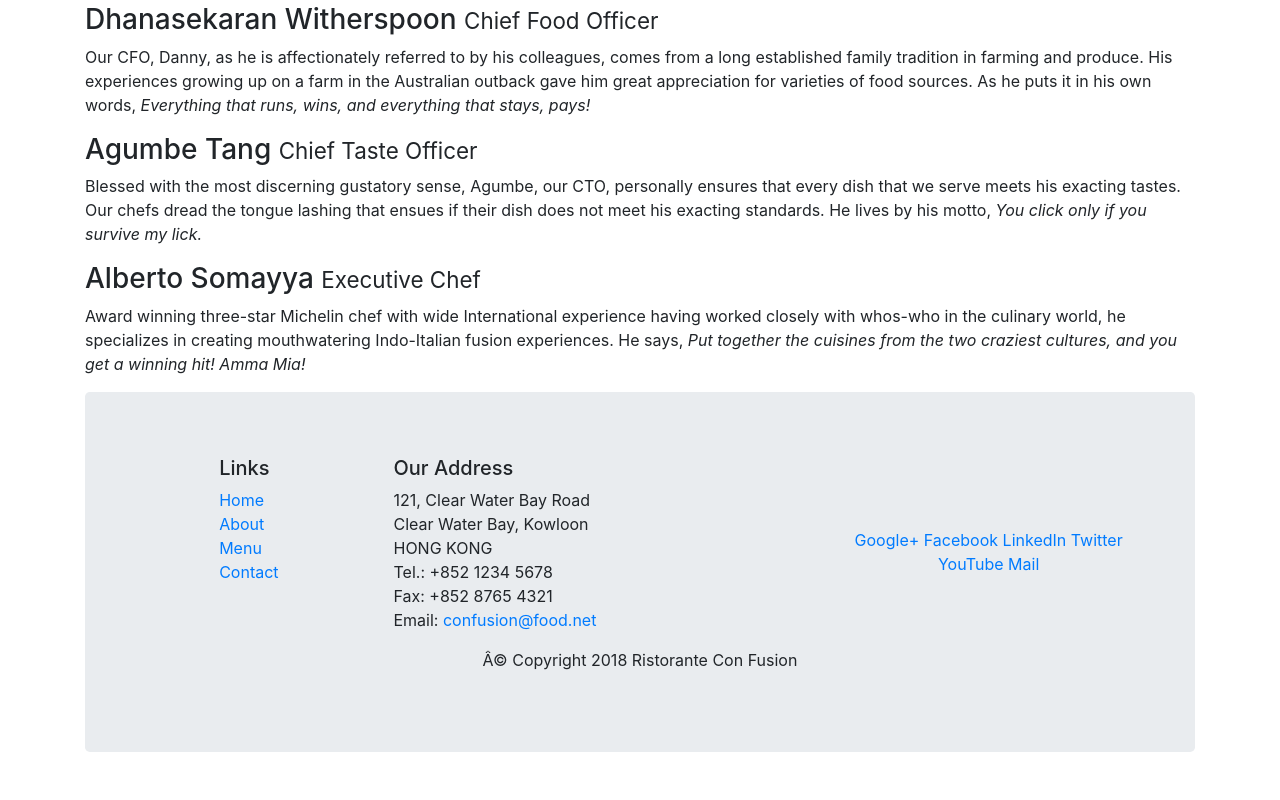
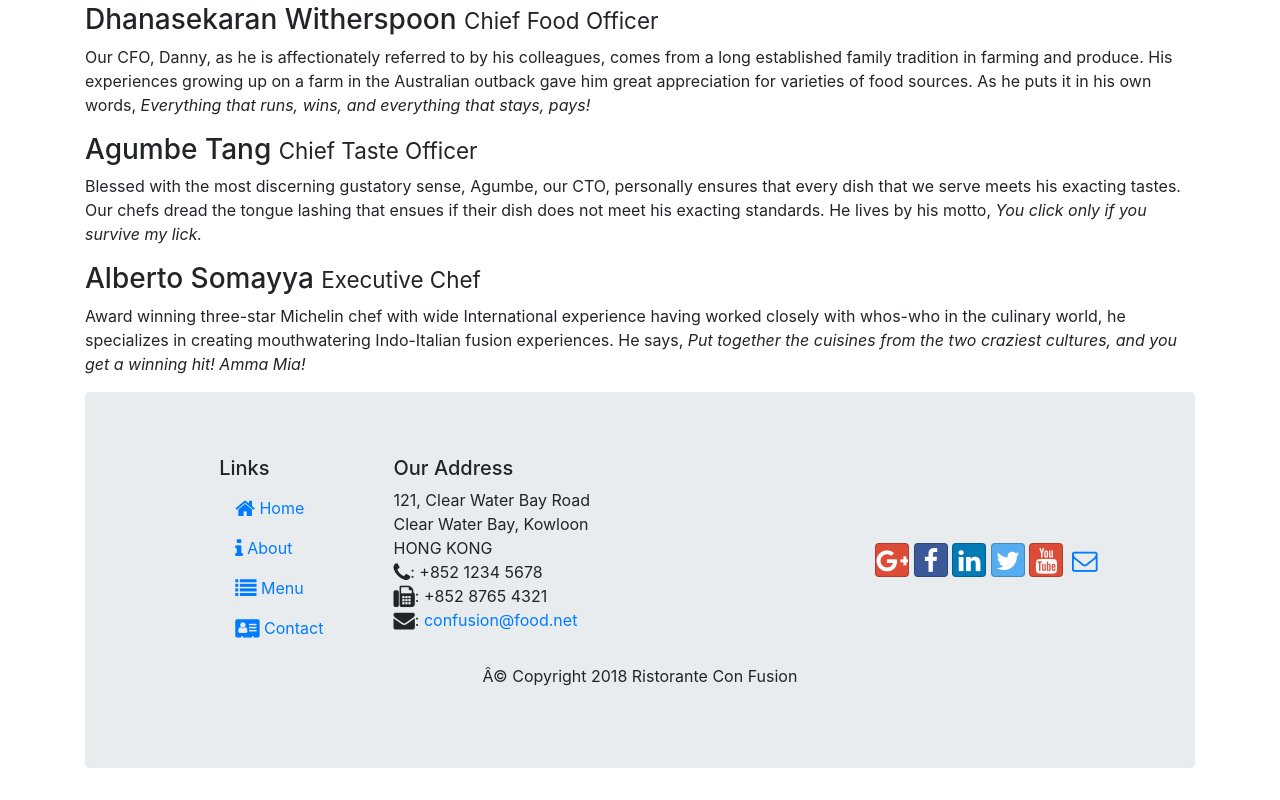
Before and after one commit to Farithul/CoruserUIBootstrap4, a website: page index.html in a window 1280 px wide. Shown: the part 1083-1883 px from the top of the page. Drawn offline with nearby package versions, Linux system fonts and the light colour scheme.

Commit message:
Icon Fonts

```diff
--- a/index.html
+++ b/index.html
@@ -12,6 +12,8 @@
 
     <!-- Bootstrap CSS -->
     <link rel="stylesheet" href="node_modules/bootstrap/dist/css/bootstrap.min.css">
+    <link rel="stylesheet" href="node_modules/font-awesome/css/font-awesome.min.css">
+    <link rel="stylesheet" href="node_modules/bootstrap-social/bootstrap-social.css">
     <link rel="stylesheet" href="/style.css">
 </head>
 
@@ -25,10 +27,10 @@
            <a class="navbar-brand" href="#">Ristorante Con Fusion</a>
            <div class="collapse navbar-collapse" id="Navbar">
                  <ul class="navbar-nav mr-auto">
-                    <li class="nav-item active"><a class="nav-link" href="./index.html">Home</a></li>
-                    <li class="nav-item"><a class="nav-link" href="./aboutus.html">About</a></li>
-                    <li class="nav-item"><a class="nav-link" href="#">Menu</a></li>
-                    <li class="nav-item"><a class="nav-link" href="#">Contact</a></li>
+                    <li class="nav-item active"><a class="nav-link" href="#"><span class="fa fa-home fa-lg"></span> Home</a></li>
+                    <li class="nav-item"><a class="nav-link" href="./aboutus.html"><span class="fa fa-info fa-lg"></span> About</a></li>
+                    <li class="nav-item"><a class="nav-link" href="#"><span class="fa fa-list fa-lg"></span> Menu</a></li>
+                    <li class="nav-item"><a class="nav-link" href="#"><span class="fa fa-address-card fa-lg"></span> Contact</a></li>
                 </ul>
             </div>
         </div>
@@ -103,32 +105,37 @@
                 <div class="col-4 offset-1 col-sm-2">
                     <h5>Links</h5>
                     <ul class="list-unstyled">
-                        <li><a href="#">Home</a></li>
-                        <li><a href="#">About</a></li>
-                        <li><a href="#">Menu</a></li>
-                        <li><a href="#">Contact</a></li>
+                        <li class="nav-item"><a class="nav-link" href="./index.html"><span class="fa fa-home fa-lg"></span> Home</a></li>
+                        <li class="nav-item active"><a class="nav-link" href="#"><span class="fa fa-info fa-lg"></span> About</a></li>
+                        <li class="nav-item"><a class="nav-link" href="#"><span class="fa fa-list fa-lg"></span> Menu</a></li>
+                        <li class="nav-item"><a class="nav-link" href="#"><span class="fa fa-address-card fa-lg"></span> Contact</a></li>
                     </ul>
                 </div>
                 <div class="col-7 col-sm-5">
                     <h5>Our Address</h5>
                     <address>
+
 		              121, Clear Water Bay Road<br>
 		              Clear Water Bay, Kowloon<br>
 		              HONG KONG<br>
-		              Tel.: +852 1234 5678<br>
-		              Fax: +852 8765 4321<br>
-		              Email: <a href="mailto:confusion@food.net">confusion@food.net</a>
+
+                      <i class="fa fa-phone fa-lg"></i>: +852 1234 5678<br>
+                      <i class="fa fa-fax fa-lg"></i>: +852 8765 4321<br>
+                      <i class="fa fa-envelope fa-lg"></i>:
+                      <a href="mailto:confusion@food.net">confusion@food.net</a>
+
 		           </address>
                 </div>
                 <div class="col-12 col-sm-4 align-self-center">
                     <div class="text-center">
-                        <a href="http://google.com/+">Google+</a>
-                        <a href="http://www.facebook.com/profile.php?id=">Facebook</a>
-                        <a href="http://www.linkedin.com/in/">LinkedIn</a>
-                        <a href="http://twitter.com/">Twitter</a>
-                        <a href="http://youtube.com/">YouTube</a>
-                        <a href="mailto:">Mail</a>
+                        <a class="btn btn-social-icon btn-google" href="http://google.com/+"><i class="fa fa-google-plus"></i></a>
+                        <a class="btn btn-social-icon btn-facebook" href="http://www.facebook.com/profile.php?id="><i class="fa fa-facebook"></i></a>
+                        <a class="btn btn-social-icon btn-linkedin" href="http://www.linkedin.com/in/"><i class="fa fa-linkedin"></i></a>
+                        <a class="btn btn-social-icon btn-twitter" href="http://twitter.com/"><i class="fa fa-twitter"></i></a>
+                        <a class="btn btn-social-icon btn-google" href="http://youtube.com/"><i class="fa fa-youtube"></i></a>
+                        <a class="btn btn-social-icon" href="mailto:"><i class="fa fa-envelope-o"></i></a>
                     </div>
+
                 </div>
            </div>
            <div class="row justify-content-center">
--- a/package.json
+++ b/package.json
@@ -15,6 +15,7 @@
   },
   "dependencies": {
     "bootstrap": "^4.0.0",
+    "font-awesome": "^4.7.0",
     "jquery": "^3.3.1",
     "popper.js": "^1.12.9"
   }
```
Also changed, not shown: 1 other file.
